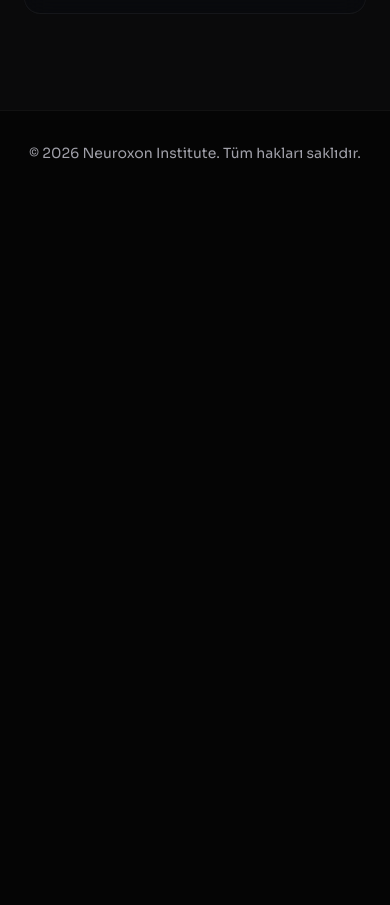
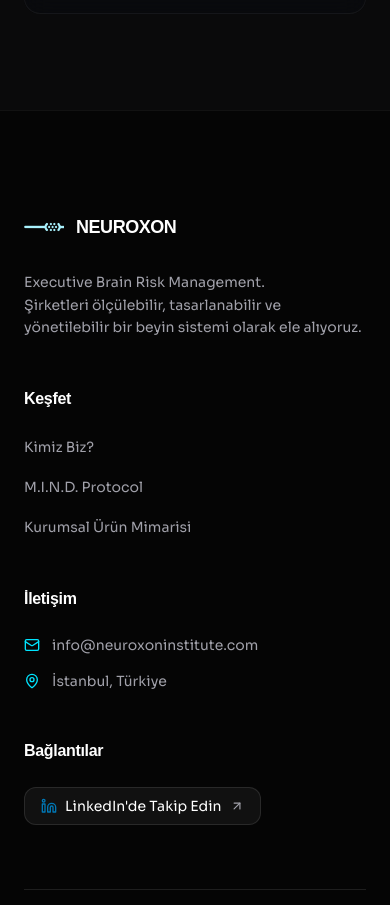
Before and after one commit to Emrahi/neuroxonv5, a Next.js app: page / in a window 390 px wide. Shown: the part 11095-12000 px from the top of the page. Before the commit the page ends 11290 px from the top, so only its background shows below. Built offline with nearby package versions, Linux system fonts and the light colour scheme; a web font is replaced by a local one.

Commit message:
feat: add rich footer section with navigation, contact info, and social links

```diff
--- a/src/app/page.tsx
+++ b/src/app/page.tsx
@@ -1,4 +1,5 @@
 import { Navbar } from "@/components/layout/Navbar";
+import { Footer } from "@/components/layout/Footer";
 import { Hero } from "@/components/sections/Hero";
 import { Manifesto } from "@/components/sections/Manifesto";
 import { Protocol } from "@/components/sections/Protocol";
@@ -7,20 +8,14 @@
 
 export default function Home() {
   return (
-    <main className="bg-background min-h-screen">
+    <main className="bg-background min-h-screen flex flex-col">
       <Navbar />
       <Hero />
       <Manifesto />
       <Protocol />
       <CorporateProducts />
       <IndividualProducts />
-
-      {/* Simple Footer */}
-      <footer className="py-8 text-center border-t border-white/5 mt-auto">
-        <p className="text-muted-foreground text-sm">
-          © {new Date().getFullYear()} Neuroxon Institute. Tüm hakları saklıdır.
-        </p>
-      </footer>
+      <Footer />
     </main>
   );
 }
--- /dev/null
+++ b/src/components/layout/Footer.tsx
@@ -0,0 +1,93 @@
+"use client";
+
+import Image from "next/image";
+import { Mail, MapPin, Linkedin, ArrowUpRight } from "lucide-react";
+
+export function Footer() {
+  return (
+    <footer className="bg-[#050505] pt-24 pb-8 border-t border-white/5 relative overflow-hidden">
+      {/* Background glow */}
+      <div className="absolute top-0 left-1/2 -translate-x-1/2 w-[600px] h-[200px] bg-primary/10 rounded-[100%] blur-3xl -z-10" />
+
+      <div className="max-w-7xl mx-auto px-6">
+        <div className="grid grid-cols-1 md:grid-cols-2 lg:grid-cols-4 gap-12 mb-16">
+
+          {/* Brand */}
+          <div className="lg:col-span-1 space-y-6">
+            <div className="flex items-center gap-3">
+              <div className="relative w-10 h-10">
+                <Image
+                  src="/logo.avif"
+                  alt="Neuroxon Logo"
+                  fill
+                  className="object-contain"
+                />
+              </div>
+              <div className="flex flex-col">
+                <span className="font-heading font-bold text-lg tracking-tight text-white leading-none">
+                  NEUROXON
+                </span>
+              </div>
+            </div>
+            <p className="text-muted-foreground text-sm leading-relaxed">
+              Executive Brain Risk Management. <br />
+              Şirketleri ölçülebilir, tasarlanabilir ve yönetilebilir bir beyin sistemi olarak ele alıyoruz.
+            </p>
+          </div>
+
+          {/* Quick Links */}
+          <div>
+            <h4 className="text-white font-semibold font-heading mb-6">Keşfet</h4>
+            <ul className="space-y-4">
+              <li><a href="#about" className="text-sm text-muted-foreground hover:text-accent transition-colors">Kimiz Biz?</a></li>
+              <li><a href="#protocol" className="text-sm text-muted-foreground hover:text-accent transition-colors">M.I.N.D. Protocol</a></li>
+              <li><a href="#corporate" className="text-sm text-muted-foreground hover:text-accent transition-colors">Kurumsal Ürün Mimarisi</a></li>
+            </ul>
+          </div>
+
+          {/* Contact */}
+          <div>
+            <h4 className="text-white font-semibold font-heading mb-6">İletişim</h4>
+            <ul className="space-y-4">
+              <li>
+                <a href="mailto:info@neuroxoninstitute.com" className="flex items-center gap-3 text-sm text-muted-foreground hover:text-white transition-colors group">
+                  <Mail size={16} className="text-accent group-hover:scale-110 transition-transform" />
+                  info@neuroxoninstitute.com
+                </a>
+              </li>
+              <li className="flex items-start gap-3 text-sm text-muted-foreground">
+                <MapPin size={16} className="text-accent mt-0.5 flex-shrink-0" />
+                <span>İstanbul, Türkiye</span>
+              </li>
+            </ul>
+          </div>
+
+          {/* Connect */}
+          <div>
+            <h4 className="text-white font-semibold font-heading mb-6">Bağlantılar</h4>
+            <a
+              href="#"
+              className="inline-flex items-center gap-2 px-4 py-2 rounded-lg bg-white/5 border border-white/10 hover:bg-white/10 text-white text-sm transition-all group"
+            >
+              <Linkedin size={16} className="text-[#0077B5]" />
+              LinkedIn'de Takip Edin
+              <ArrowUpRight size={14} className="text-muted-foreground group-hover:text-white group-hover:translate-x-0.5 group-hover:-translate-y-0.5 transition-transform" />
+            </a>
+          </div>
+
+        </div>
+
+        {/* Bottom */}
+        <div className="pt-8 border-t border-white/10 flex flex-col md:flex-row items-center justify-between gap-4">
+          <p className="text-muted-foreground text-xs">
+            © {new Date().getFullYear()} Neuroxon Institute. Tüm hakları saklıdır.
+          </p>
+          <div className="flex gap-6 text-xs text-muted-foreground">
+            <a href="#" className="hover:text-white transition-colors">Gizlilik Politikası</a>
+            <a href="#" className="hover:text-white transition-colors">Kullanım Koşulları</a>
+          </div>
+        </div>
+      </div>
+    </footer>
+  );
+}
```
